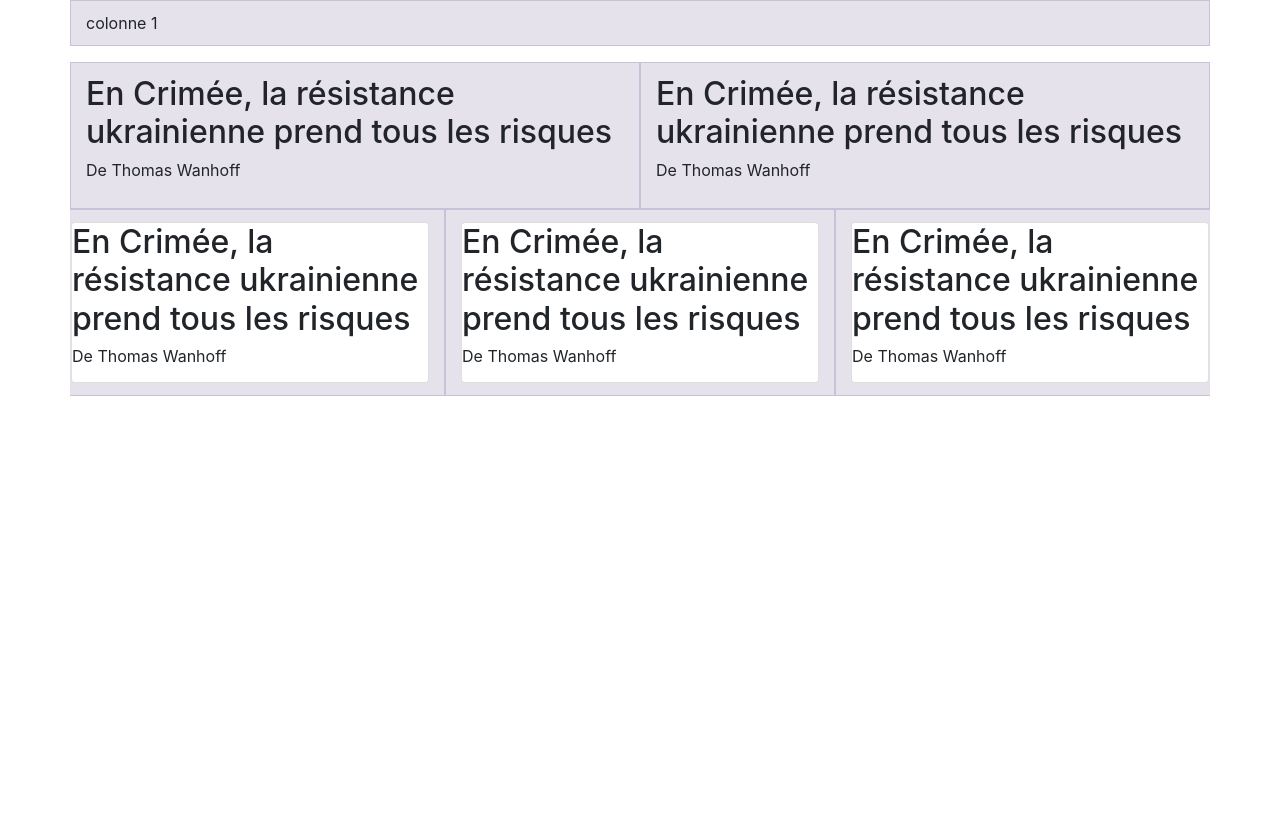
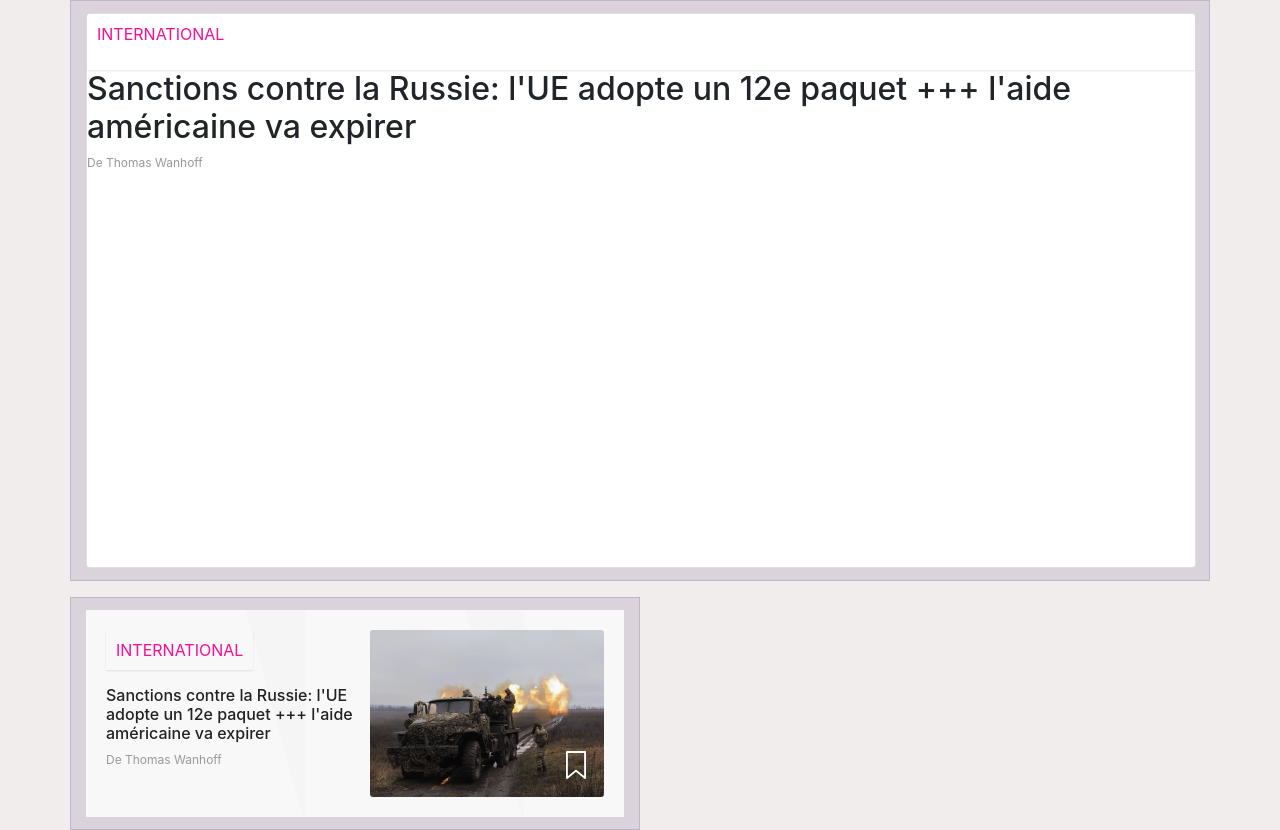
Before and after one commit to anissahquraishi/Newswall-watson, a website built with Parcel: page src/index.html in a window 1280 px wide. Before the commit the page ends 800 px from the top, so only its background shows below. Built offline with nearby package versions, Linux system fonts and the light colour scheme.

Commit message:
correct and update code

```diff
--- /dev/null
+++ b/src/blabla.html
@@ -0,0 +1,20 @@
+<!DOCTYPE html>
+<html>
+  <head>
+    <meta charset="utf-8" />
+    <title>eikon parcel starter</title>
+    <meta name="viewport" content="width=device-width, initial-scale=1.0" />
+    <link rel="stylesheet" href="scss/main.scss" />
+    <link
+      rel="stylesheet"
+      href="https://cdn.jsdelivr.net/npm/bootstrap@4.3.1/dist/css/bootstrap.min.css"
+      integrity="sha384-ggOyR0iXCbMQv3Xipma34MD+dH/1fQ784/j6cY/iJTQUOhcWr7x9JvoRxT2MZw1T"
+      crossorigin="anonymous"
+    />
+  </head>
+  <body>
+    <div class="card-container">
+      <p>Title</p>
+    </div>
+  </body>
+</html>
--- a/src/index.html
+++ b/src/index.html
@@ -12,69 +12,98 @@
       crossorigin="anonymous"
     />
   </head>
-  <body>
-    <div class="container overflow-hidden">
+  <body class="bg-color">
+    <div class="container">
       <div class="row">
-        <div class="col-12 headline-cards">colonne 1</div>
-      </div>
-
-      <div class="row">
-        <div class="col-sm-12 col-md-6 col-lg-6">
-          <div class="card-highlights">
-            <h2>En Crimée, la résistance ukrainienne prend tous les risques</h2>
+        <div class="col-12">
+          <div class="card-headline card">
+            <div class="category-international">
+              <p>International</p>
+            </div>
+            <h2>
+              Sanctions contre la Russie: l'UE adopte un 12e paquet +++ l'aide
+              américaine va expirer
+            </h2>
             <div class="bottom-elements">
               <p class="noun">De Thomas Wanhoff</p>
               <!-- <img src="" alt="" class="icon" /> -->
             </div>
           </div>
         </div>
+      </div>
 
-        <div class="col-sm-12 col-md-6 col-lg-6">
-          <div class="card-highlights">
+      <div class="row">
+        <div class="col-sm-12 col-md-8 col-lg-6">
+          <div class="card-1">
+            <div class="bottom-elements">
+              <p class="category-international">International</p>
+              <h2 class="article-title">
+                Sanctions contre la Russie: l'UE adopte un 12e paquet +++ l'aide
+                américaine va expirer
+              </h2>
+              <p class="noun">De Thomas Wanhoff</p>
+            </div>
+            <img
+              src="img/hightlight-international-2.png"
+              alt="photo politiciens"
+              class="card-img"
+            />
+            <img src="img/save-icon-white.svg" alt="" class="icon" />
+          </div>
+          <!-- <p class="category-international">International</p>
+            <h2>
+              Sanctions contre la Russie: l'UE adopte un 12e paquet +++ l'aide
+              américaine va expirer
+            </h2> -->
+          <!-- <img
+                src="img/save-icon-white.svg"
+                alt="icône favorit"
+                class="icon"
+              /> -->
+          <!-- <div class="col-sm-12 col-md-6 col-lg-6">
+            <div class="card-highlight card">
+              <div class="category-international">
+                <p>International</p>
+              </div>
+              <h2>oguiogz</h2>
+              <div class="bottom-elements">
+                <p class="noun">De Thomas Wanhoff</p>
+                 <img src="" alt="" class="icon" />
+              </div>
+            </div>
+          </div> -->
+        </div>
+      </div>
+
+      <!-- <div class="row">
+        <div class="col-sm-12 col-lg-4">
+          <div class="card-cluster card">
             <h2>En Crimée, la résistance ukrainienne prend tous les risques</h2>
             <div class="bottom-elements">
               <p class="noun">De Thomas Wanhoff</p>
-              <!-- <img src="" alt="" class="icon" /> -->
+                <img src="" alt="" class="icon" />
             </div>
           </div>
         </div>
-
-        <div class="row">
-          <div class="col-sm-12 col-lg-4 cluster-cards">
-            <div class="card">
-              <h2>
-                En Crimée, la résistance ukrainienne prend tous les risques
-              </h2>
-              <div class="bottom-elements">
-                <p class="noun">De Thomas Wanhoff</p>
-                <!-- <img src="" alt="" class="icon" /> -->
-              </div>
-            </div>
-          </div>
-          <div class="col-sm-12 col-lg-4 cluster-cards">
-            <div class="card">
-              <h2>
-                En Crimée, la résistance ukrainienne prend tous les risques
-              </h2>
-              <div class="bottom-elements">
-                <p class="noun">De Thomas Wanhoff</p>
-                <!-- <img src="" alt="" class="icon" /> -->
-              </div>
-            </div>
-          </div>
-          <div class="col-sm-12 col-lg-4 cluster-cards">
-            <div class="card">
-              <h2>
-                En Crimée, la résistance ukrainienne prend tous les risques
-              </h2>
-              <div class="bottom-elements">
-                <p class="noun">De Thomas Wanhoff</p>
-                <!-- <img src="" alt="" class="icon" /> -->
-              </div>
+        <div class="col-sm-12 col-lg-4">
+          <div class="card card-cluster">
+            <h2>En Crimée, la résistance ukrainienne prend tous les risques</h2>
+            <div class="bottom-elements">
+              <p class="noun">De Thomas Wanhoff</p>
+              <img src="" alt="" class="icon" />
             </div>
           </div>
         </div>
-      </div>
+        <div class="col-sm-12 col-lg-4">
+          <div class="card-cluster card">
+            <h2>En Crimée, la résistance ukrainienne prend tous les risques</h2>
+            <div class="bottom-elements">
+              <p class="noun">De Thomas Wanhoff</p>
+              <img src="" alt="" class="icon" />
+            </div>
+          </div>
+        </div>
+      </div>  -->
     </div>
   </body>
 </html>
--- a/src/scss/_base.scss
+++ b/src/scss/_base.scss
@@ -51,26 +51,9 @@ video {
   border: 1px solid rgba(86, 61, 124, 0.2);
 }
 
-// .headline-cards {
-//   width: 1110px;
-//   height: 555px;
-//   margin-bottom: 41px;
-// }
-
-// .col-lg-6,
-// .highlights-cards {
-//   width: 540px;
-//   height: 215px;
-//   margin-bottom: 41px;
-// }
-
-// .col-lg-4,
-// .cluster-cards {
-//   width: 350px;
-//   height: 197px;
-//   margin-bottom: 41px;
-// }
-
-/* ====================================
 // base rules
 // ==================================== */
+
+.bg-color {
+  background-color: #f1eded;
+}
--- a/src/scss/_layout.scss
+++ b/src/scss/_layout.scss
@@ -0,0 +1,7 @@
+.col-lg-4 {
+  padding-bottom: 44px;
+}
+
+.bg-color {
+  background-color: #f1eded;
+}
--- a/src/scss/main.scss
+++ b/src/scss/main.scss
@@ -1,4 +1,5 @@
 @import "base";
 @import "layout";
-@import "modules/example";
 @import "modules/card";
+@import "modules/category";
+@import "modules/title";
--- a/src/scss/modules/_card.scss
+++ b/src/scss/modules/_card.scss
@@ -0,0 +1,78 @@
+.card-1 {
+  background-color: #fff;
+  color: #222;
+  display: flex;
+  flex-direction: row;
+  justify-content: space-between;
+  padding: 20px;
+  position: relative;
+  background-image: url("../img/overlay.png");
+}
+
+.card-cluster {
+  background-color: #fff;
+  max-height: 200px;
+  max-width: 350px;
+  padding: 10px;
+  color: white;
+  color: #222;
+}
+
+// .card-highlight {
+//   background-color: #fff;
+//   height: 215px;
+//   //   max-width: 540px;
+//   color: white;
+//   color: #222;
+//   position: relative;
+//   z-index: 1;
+// }
+
+// .card-highlight h2 {
+//   font-size: 16px;
+// }
+
+.card-headline {
+  width: 1110px;
+  height: 555px;
+  flex-shrink: 0;
+}
+
+.card-img {
+  //   position: absolute;
+  //   top: 0;
+  //   right: 0;
+  width: 100%;
+  height: 100%;
+  object-fit: cover;
+}
+
+.category-international {
+  //   background-color: #fff;
+  display: inline-block;
+  padding: 0.25em 0;
+  background: #white;
+  color: #ffffff;
+  padding: 10px;
+
+  font-size: 16px;
+  box-shadow: 0px 1px 2px 0px rgba(0, 0, 0, 0.1);
+  text-transform: uppercase;
+  color: #f40f97;
+}
+
+.article-title {
+  font-size: 16px;
+}
+
+.icon {
+  position: absolute;
+  bottom: 38px;
+  right: 38px;
+  width: 20px;
+}
+
+.noun {
+  color: #999999;
+  font-size: 12px;
+}
--- /dev/null
+++ b/src/scss/modules/_category.scss
@@ -0,0 +1,5 @@
+.category {
+}
+
+.category-international {
+}
--- /dev/null
+++ b/src/scss/modules/_title.scss
@@ -0,0 +1,3 @@
+.title-container {
+  max-width: 236px;
+}
```
Also changed, not shown: src/img/AHAH.png (added), src/img/overlay-gray.png (added), src/img/overlay.png (added), src/scss/modules/_example.scss (deleted).
